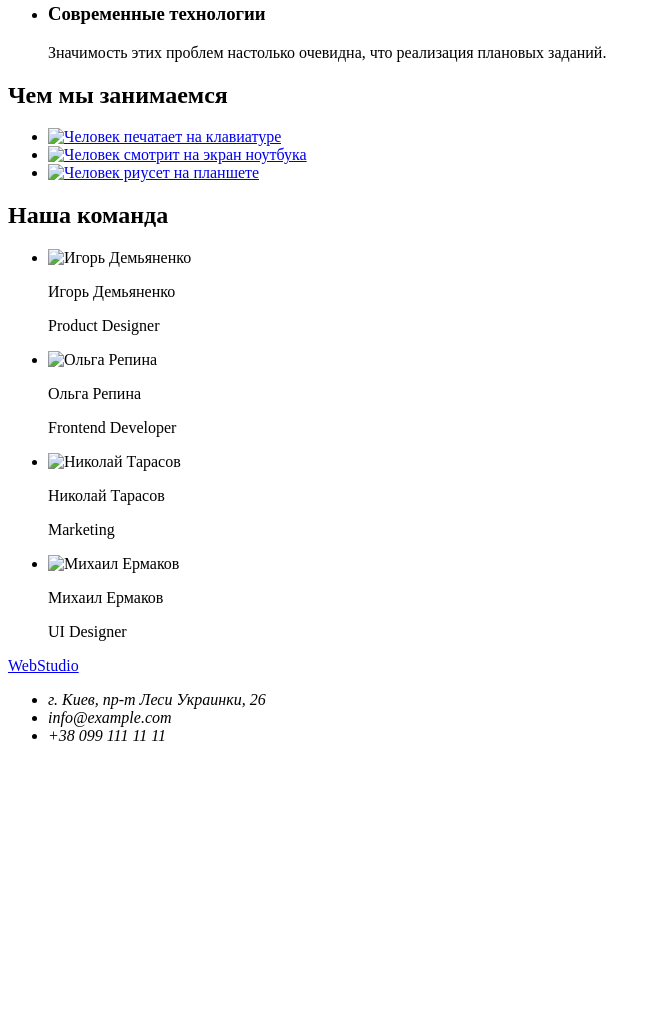
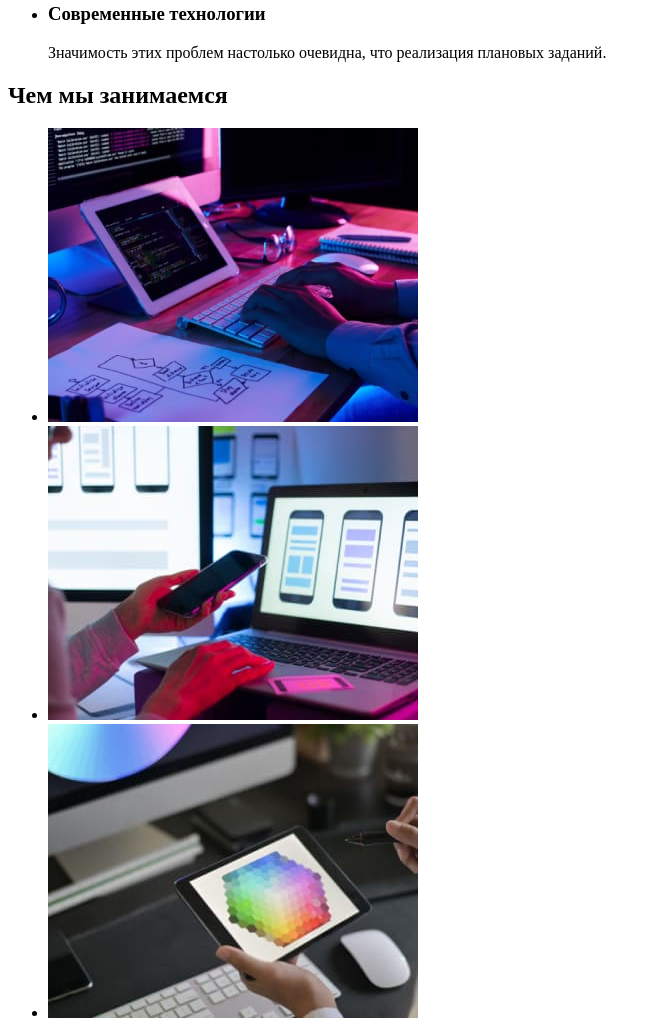
Before and after one commit to NickDurnev/goit-markup-hw-01, a plain HTML site: page index.html in a window 1280 px wide. Shown: the part 514-1538 px from the top of the page, without its empty margins (0-660 px from the left). Before the commit the page ends 1275 px from the top, so only its background shows below. Drawn offline with Linux system fonts and the light colour scheme; the site is published under a folder, as on GitHub Pages, so addresses that start at the root find nothing.

Commit message:
Delete / in img src

```diff
--- a/index.html
+++ b/index.html
@@ -69,17 +69,17 @@
             <ul>
                 <li>
                     <a href="/">
-                        <img src="/img/m1s3p1.jpg" alt="Человек печатает на клавиатуре" width="370"/>
+                        <img src="img/m1s3p1.jpg" alt="Человек печатает на клавиатуре" width="370"/>
                     </a>
                 </li>
                 <li>
                     <a href="/">
-                        <img src="/img/m1s3p2.jpg" alt="Человек смотрит на экран ноутбука" width="370"/>
+                        <img src="img/m1s3p2.jpg" alt="Человек смотрит на экран ноутбука" width="370"/>
                     </a>
                 </li>
                 <li>
                     <a href="/">
-                        <img src="/img/m1s3p3.jpg" alt="Человек риусет на планшете" width="370"/>
+                        <img src="img/m1s3p3.jpg" alt="Человек риусет на планшете" width="370"/>
                     </a>
                 </li>
             </ul>
@@ -89,7 +89,7 @@
             <h2>Наша команда</h2>
             <ul>
                 <li>
-                    <img src="/img/m1s4p1.jpg" alt="Игорь Демьяненко" width="270"/>
+                    <img src="img/m1s4p1.jpg" alt="Игорь Демьяненко" width="270"/>
                     <p>
                         Игорь Демьяненко
                     </p>
@@ -98,7 +98,7 @@
                     </p>
                 </li>
                 <li>
-                    <img src="/img/m1s4p2.jpg" alt="Ольга Репина" width="270"/>
+                    <img src="img/m1s4p2.jpg" alt="Ольга Репина" width="270"/>
                     <p>
                         Ольга Репина
                     </p>
@@ -107,7 +107,7 @@
                     </p>
                 </li>
                 <li>
-                    <img src="/img/m1s4p3.jpg" alt="Николай Тарасов" width="270"/>
+                    <img src="img/m1s4p3.jpg" alt="Николай Тарасов" width="270"/>
                     <p>
                         Николай Тарасов
                     </p>
@@ -116,7 +116,7 @@
                     </p>
                 </li>
                 <li>
-                    <img src="/img/m1s4p4.jpg" alt="Михаил Ермаков" width="270"/>
+                    <img src="img/m1s4p4.jpg" alt="Михаил Ермаков" width="270"/>
                     <p>
                         Михаил Ермаков
                     </p>
```
